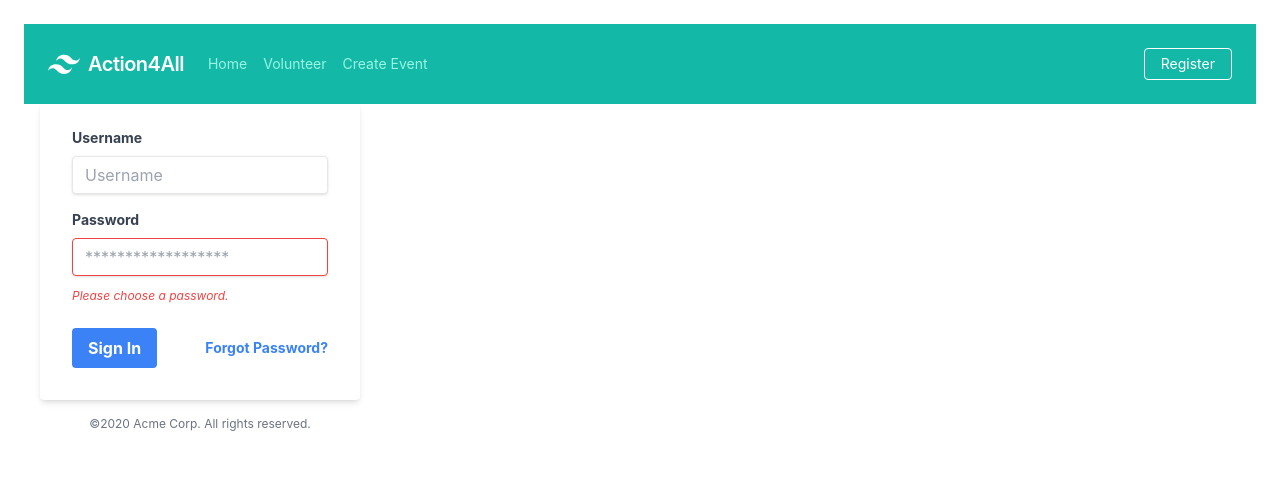
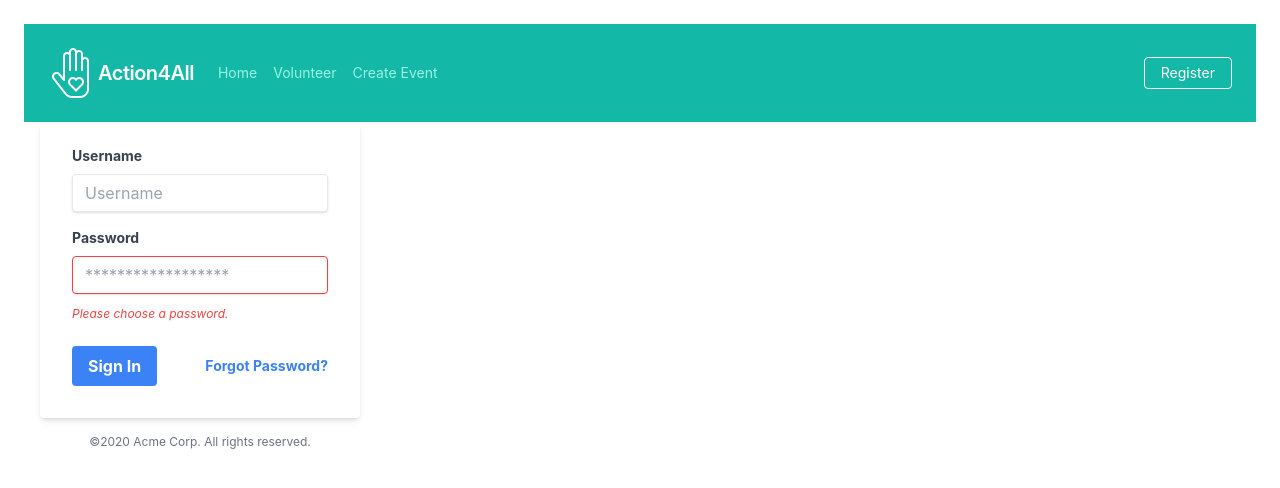
Before and after one commit to TomSpencer-Dev/Action4All, a React (Create React App) app in the folder frontend/: page / in a window 1280 px wide. Shown: the top 488 px of the page. Built offline with nearby package versions, Linux system fonts and the light colour scheme; no server answers; the HTML template or start-up script is replaced by a standard one.

Commit message:
Add icon

```diff
--- a/frontend/src/components/Navigation.jsx
+++ b/frontend/src/components/Navigation.jsx
@@ -1,10 +1,11 @@
 import React from 'react';
+import icon from '../assets/icon.png';
 
 function Navigation(props) {
   return (
 <nav className="flex items-center justify-between flex-wrap bg-teal-500 p-6">
   <div className="flex items-center flex-shrink-0 text-white mr-6">
-    <svg className="fill-current h-8 w-8 mr-2" width="54" height="54" viewBox="0 0 54 54" xmlns="http://www.w3.org/2000/svg"><path d="M13.5 22.1c1.8-7.2 6.3-10.8 13.5-10.8 10.8 0 12.15 8.1 17.55 9.45 3.6.9 6.75-.45 9.45-4.05-1.8 7.2-6.3 10.8-13.5 10.8-10.8 0-12.15-8.1-17.55-9.45-3.6-.9-6.75.45-9.45 4.05zM0 38.3c1.8-7.2 6.3-10.8 13.5-10.8 10.8 0 12.15 8.1 17.55 9.45 3.6.9 6.75-.45 9.45-4.05-1.8 7.2-6.3 10.8-13.5 10.8-10.8 0-12.15-8.1-17.55-9.45-3.6-.9-6.75.45-9.45 4.05z"/></svg>
+    <a href="/"><img className="png" src = {icon} alt ="icon" title="icon" ></img></a>
     <span className="font-semibold text-xl tracking-tight">Action4All</span>
   </div>
   <div className="block lg:hidden">
```
Also changed, not shown: frontend/src/assets/icon.png (added).
